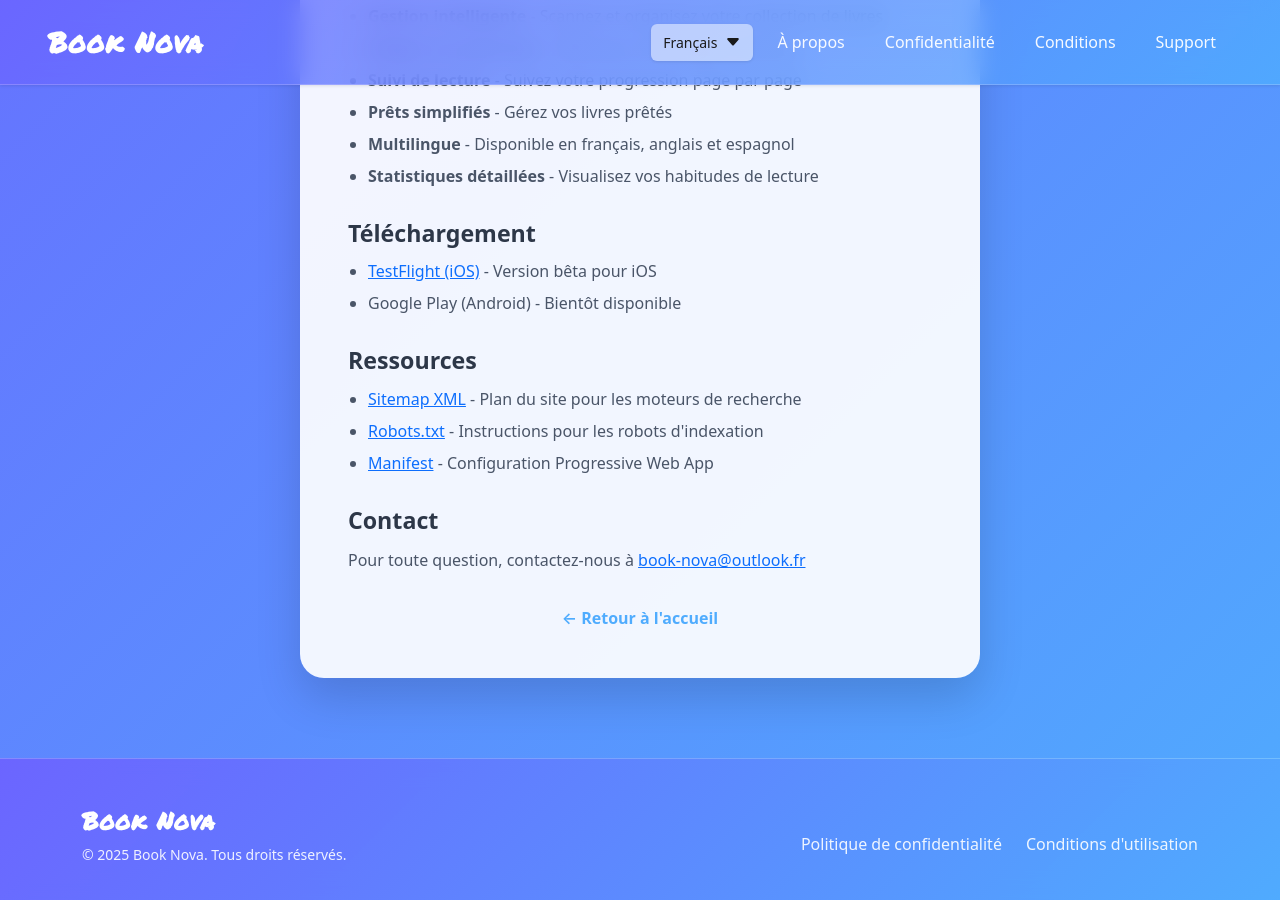
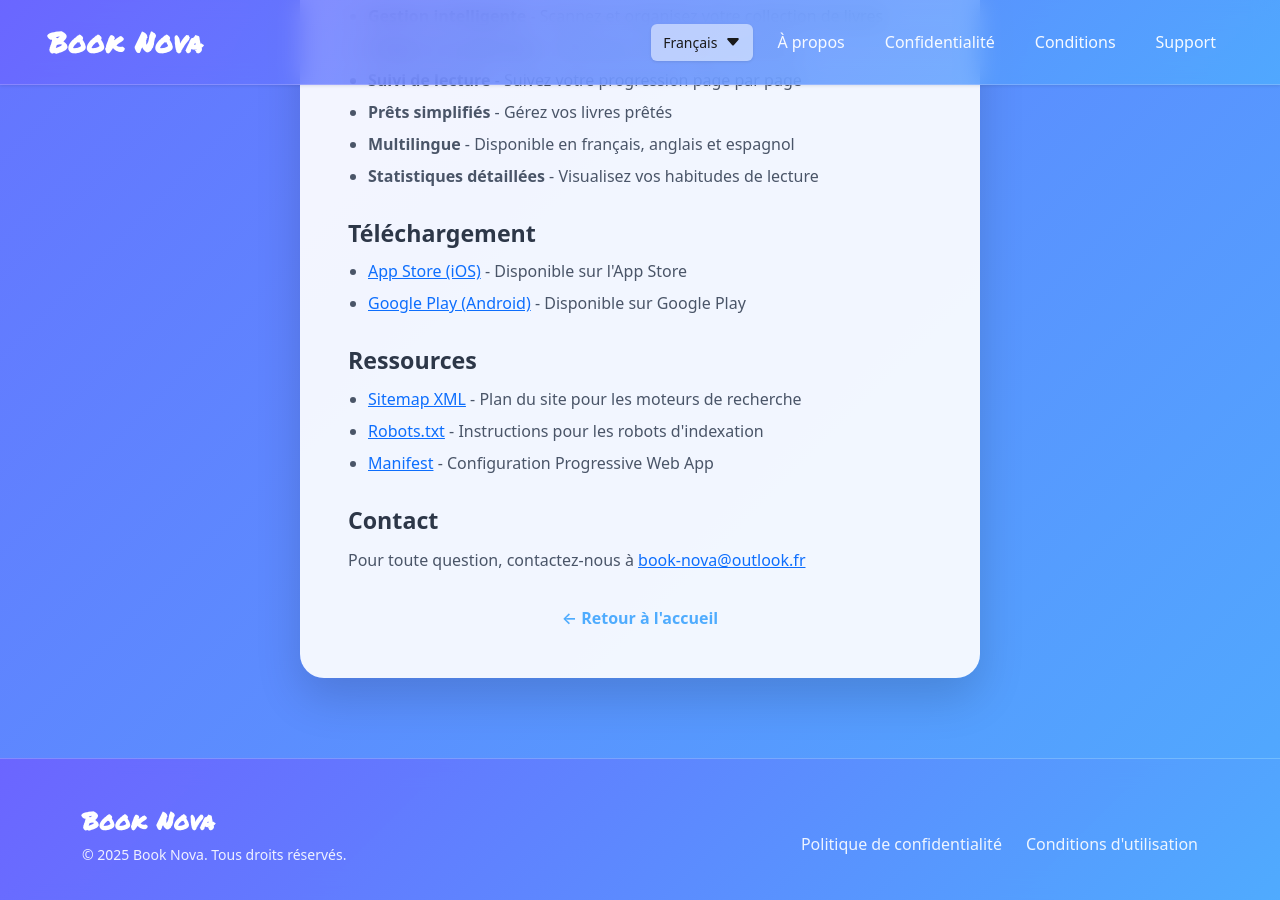
Before and after one commit to Anarres4/book-nova, a Jekyll site: the page built from sitemap-page.html, in a window 1280 px wide and 900 px high, scrolled down 648 px. Built offline with Jekyll 4.4.1, drawn with Linux system fonts in a browser that asks for light colours.

Commit message:
✨  update link App store

```diff
--- a/_config.yml
+++ b/_config.yml
@@ -46,7 +46,7 @@
     - "Android"
   price: "0"
   price_currency: "EUR"
-  ios_beta_url: "https://testflight.apple.com/join/MsKQAWfj"
+  ios_url: "https://apps.apple.com/fr/app/book-nova/id6752571289"
   android_url: "https://play.google.com/store/apps/details?id=com.quantumash.bigbangbook.app"
 
 # Languages
--- a/_layouts/default.html
+++ b/_layouts/default.html
@@ -51,7 +51,7 @@
     {% assign description_text = page.seo_description | default: page.description | default: site.description %}
     {% assign sanitized_description = description_text | strip_html | strip %}
     {% assign app_logo = site.logo | default: site.hero_image %}
-    {% assign offer_url = page.ios_url | default: site.app.ios_beta_url | default: canonical_url %}
+    {% assign offer_url = page.ios_url | default: site.app.ios_url | default: canonical_url %}
     {% assign os_string = site.app.operating_systems | join: ', ' %}
     {% capture app_json %}
 {
@@ -298,12 +298,11 @@
                     <button type="button" class="btn-close" data-bs-dismiss="modal" aria-label="Close"></button>
                 </div>
                 <div class="modal-body">
-                    <p class="mb-3" data-i18n="storeModal.betaMessage">Vous pouvez déjà essayer BookNova sur iOS via TestFlight. La version finale arrivera bientôt sur l'App Store.</p>
-                    <a href="https://testflight.apple.com/join/MsKQAWfj" class="btn btn-primary w-100" target="_blank" rel="noopener noreferrer">
-                        <i class="bi bi-box-arrow-up-right me-2"></i>
-                        <span data-i18n="storeModal.betaButton">Rejoindre la bêta TestFlight</span>
+                    <p class="mb-3" data-i18n="storeModal.appMessage">Book Nova est maintenant disponible sur l'App Store !</p>
+                    <a href="{{ site.app.ios_url }}" class="btn btn-primary w-100" target="_blank" rel="noopener noreferrer">
+                        <i class="bi bi-apple me-2"></i>
+                        <span data-i18n="storeModal.appButton">Télécharger sur l'App Store</span>
                     </a>
-                    <p class="mt-3 mb-0 text-muted" data-i18n="storeModal.betaNote">Cette version est encore en bêta : vos retours sont précieux.</p>
                 </div>
                 <div class="modal-footer">
                     <button type="button" class="btn btn-secondary" data-bs-dismiss="modal" data-i18n="storeModal.close">Fermer</button>
@@ -497,6 +496,22 @@
                 }
             });
 
+            // Update App Store links based on language
+            const appStoreLinks = document.querySelectorAll('a[href*="apps.apple.com"]');
+            appStoreLinks.forEach(link => {
+                const appId = 'id6752571289';
+                let langCode = currentLang;
+                // Map language codes to App Store regions
+                if (currentLang === 'en') {
+                    langCode = 'us';
+                } else if (currentLang === 'es') {
+                    langCode = 'es';
+                } else {
+                    langCode = 'fr';
+                }
+                link.href = `https://apps.apple.com/${langCode}/app/book-nova/${appId}`;
+            });
+
             // Update screenshots based on language
             document.querySelectorAll('[data-screenshot]').forEach(node => {
                 const screenshotNum = node.getAttribute('data-screenshot');
--- a/index.html
+++ b/index.html
@@ -33,7 +33,7 @@
                 <p class="hero-subtitle mb-4 mb-md-5" data-i18n="hero.subtitle">BookNova vous aide à gérer votre collection de livres, suivre vos lectures et découvrir de nouvelles histoires passionnantes.</p>
 
                 <div class="d-flex flex-column flex-sm-row justify-content-center justify-content-md-start gap-3 mb-4 mb-md-0" id="download-buttons">
-                    <a href="#" class="btn-download" data-bs-toggle="modal" data-bs-target="#appStoreBetaModal" role="button">
+                    <a href="https://apps.apple.com/fr/app/book-nova/id6752571289" class="btn-download" target="_blank" rel="noopener noreferrer" role="button">
                         <i class="bi bi-apple me-2"></i>
                         <span data-i18n="hero.app_store">App Store</span>
                     </a>
@@ -310,7 +310,7 @@
         <h2 class="mb-4" data-i18n="cta.title">Prêt à commencer ?</h2>
         <p class="lead mb-4" data-i18n="cta.subtitle">Téléchargez BookNova dès maintenant et transformez votre expérience de lecture</p>
         <div class="app-buttons">
-            <a href="#" class="store-badge" data-bs-toggle="modal" data-bs-target="#appStoreBetaModal" role="button">
+            <a href="https://apps.apple.com/fr/app/book-nova/id6752571289" class="store-badge" target="_blank" rel="noopener noreferrer" role="button">
                 <i class="bi bi-apple"></i>
                 <div>
                     <small style="font-size: 0.7rem;">Télécharger sur</small><br>
--- a/sitemap-page.html
+++ b/sitemap-page.html
@@ -46,8 +46,8 @@
                 <div class="privacy-block">
                     <h2>Téléchargement</h2>
                     <ul class="privacy-list">
-                        <li><a href="https://testflight.apple.com/join/MsKQAWfj" class="text-primary" target="_blank" rel="noopener noreferrer">TestFlight (iOS)</a> - Version bêta pour iOS</li>
-                        <li>Google Play (Android) - Bientôt disponible</li>
+                        <li><a href="https://apps.apple.com/fr/app/book-nova/id6752571289" class="text-primary" target="_blank" rel="noopener noreferrer">App Store (iOS)</a> - Disponible sur l'App Store</li>
+                        <li><a href="https://play.google.com/store/apps/details?id=com.quantumash.bigbangbook.app" class="text-primary" target="_blank" rel="noopener noreferrer">Google Play (Android)</a> - Disponible sur Google Play</li>
                     </ul>
                 </div>
 
```
Also changed, not shown: manifest.json.
